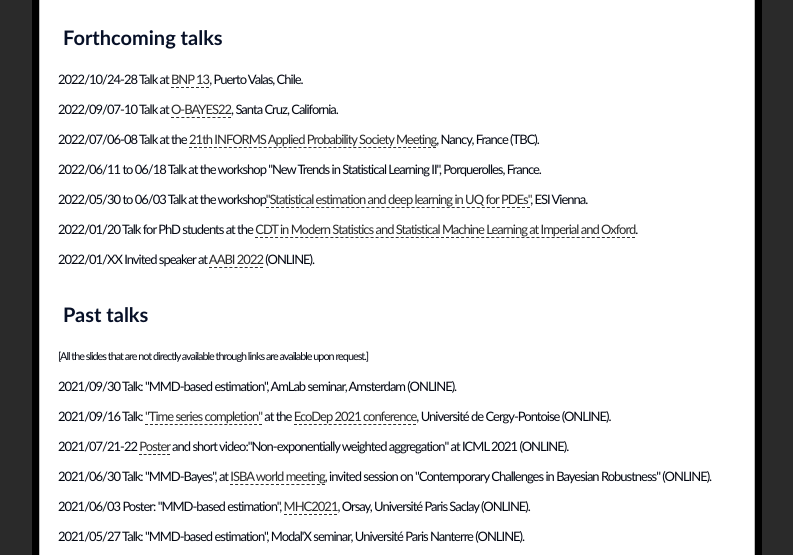
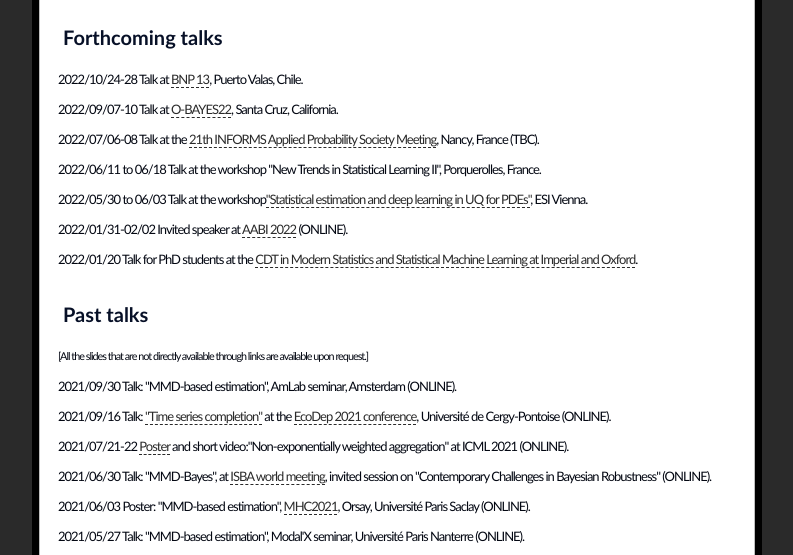
Before and after one commit to PierreAlquier/PierreAlquier.github.io, a plain HTML site: page talks.html in a window 1280 px wide. Shown: the part 194-749 px from the top of the page, without its empty margins (243-1036 px from the left). Drawn offline with Linux system fonts and the light colour scheme.

Commit message:
Pierre: talks updated

```diff
--- a/talks.html
+++ b/talks.html
@@ -42,8 +42,8 @@ Released   : 20081230
           <p>2022/07/06-08 Talk at the <a href="https://informs-aps2021.event.univ-lorraine.fr/">21th INFORMS Applied Probability Society Meeting</a>, Nancy, France (TBC).</p>
 	  <p>2022/06/11 to 06/18 Talk at the workshop "New Trends in Statistical Learning II", Porquerolles, France.</p>
 	  <p>2022/05/30 to 06/03 Talk at the workshop<a href="https://www.esi.ac.at/events/e426/">"Statistical estimation and deep learning in UQ for PDEs"</a>, ESI Vienna.</p>
+	  <p>2022/01/31-02/02 Invited speaker at <a href="http://approximateinference.org/">AABI 2022</a> (ONLINE).</p>
 	  <p>2022/01/20 Talk for PhD students at the <a href="https://statml.io/">CDT in Modern Statistics and Statistical Machine Learning at Imperial and Oxford</a>.</p>
-	  <p>2022/01/XX Invited speaker at <a href="http://approximateinference.org/">AABI 2022</a> (ONLINE).</p>
         </div>
         <div class="contentTitle"><h1>Past talks</h1></div>
         <div class="contentText">
```
